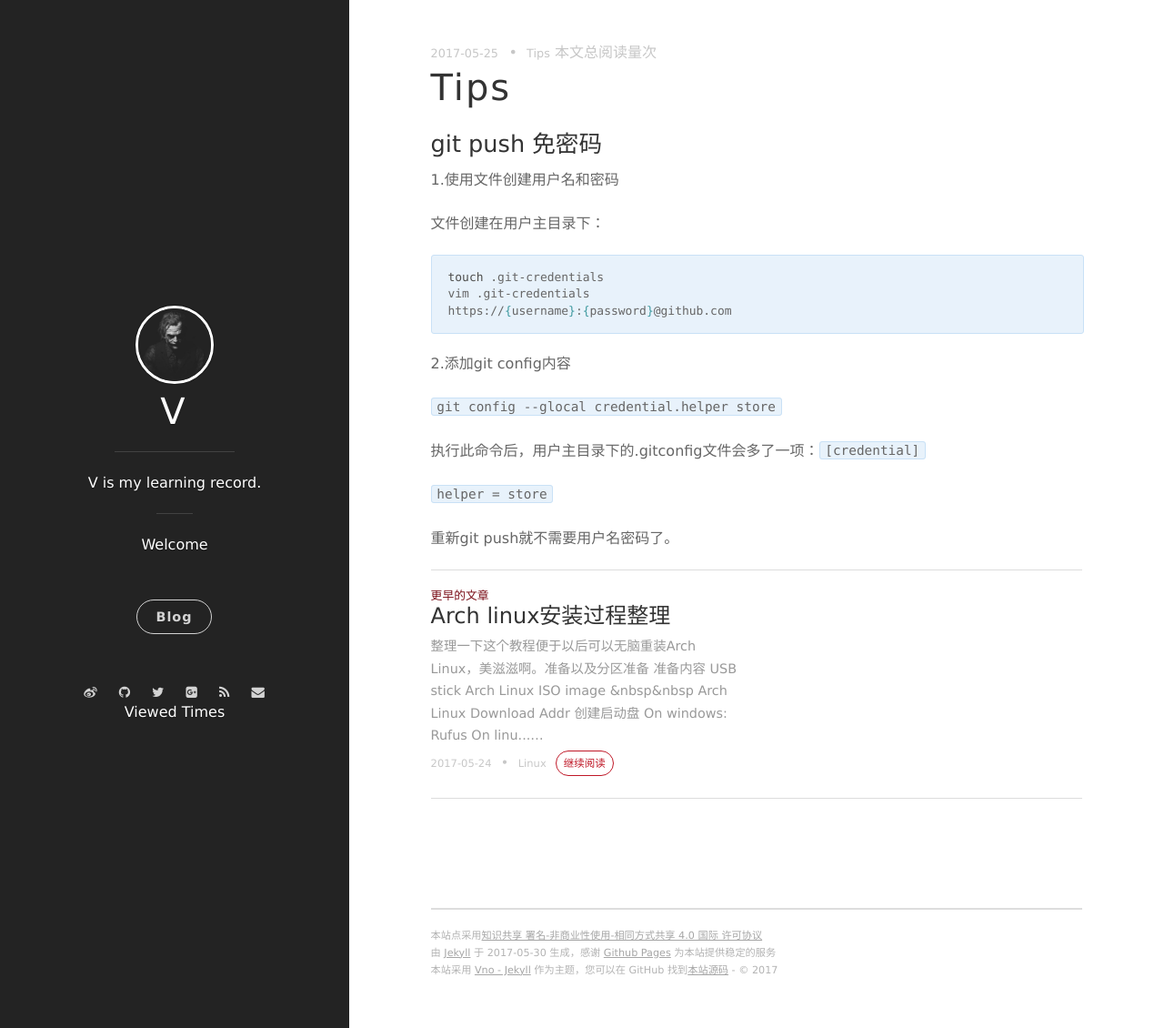
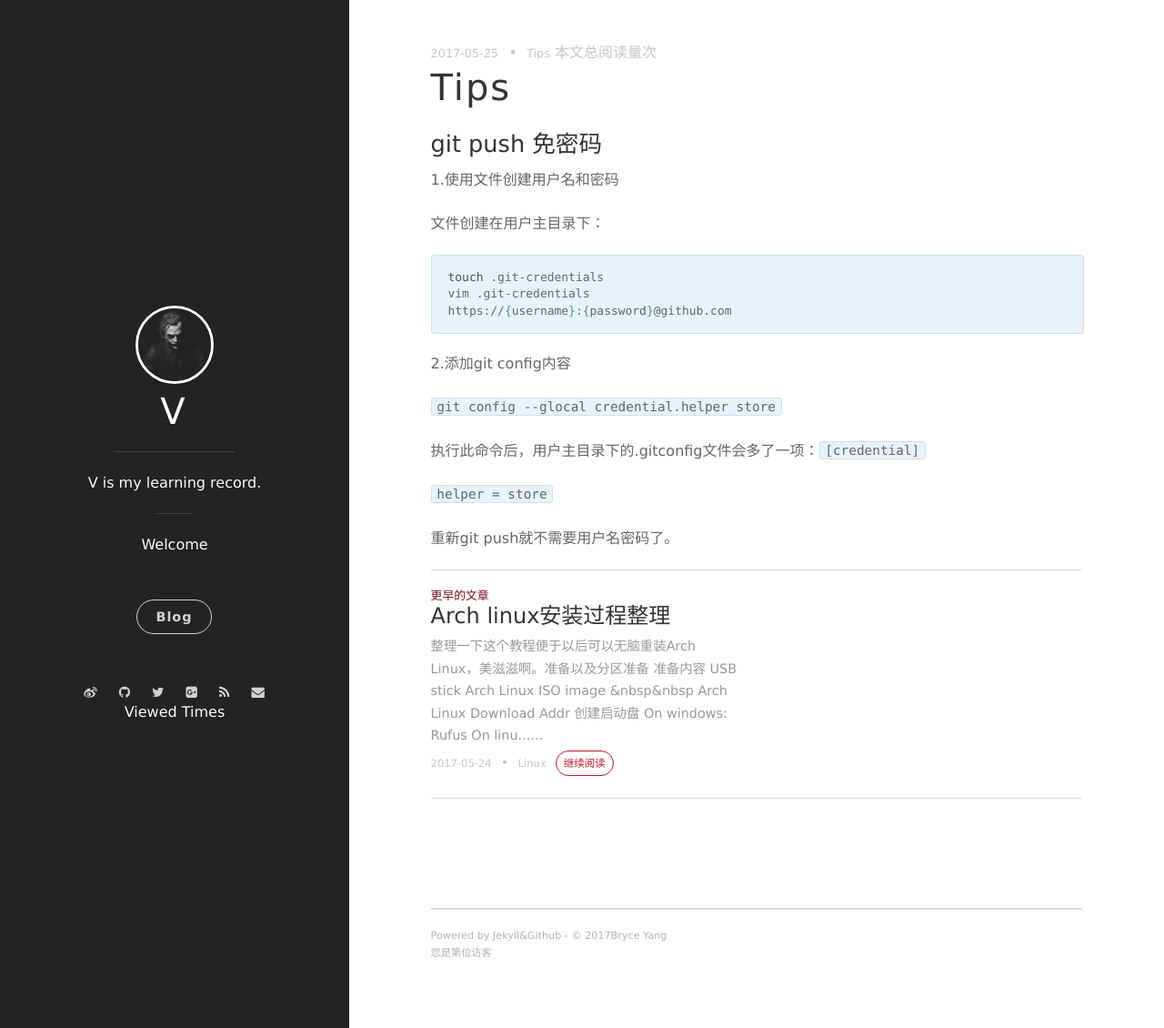
Before and after one commit to mrcwl/bryceyang.github.io, a Jekyll site: the page built from _posts/2017-05-25-Tips.markdown, in a window 1280 px wide and 1130 px high. Shown: the whole window at 91% size. Built offline with Jekyll 4.4.1, drawn with Linux system fonts in a browser that asks for light colours; nearby versions of some CDN libraries; comment, search, counter and statistics services are not loaded.

Commit message:
remove some contents

```diff
--- a/_includes/footer.html
+++ b/_includes/footer.html
@@ -1,7 +1,8 @@
 <section class="footer">
     <footer>
-    	<span class="footer__copyright">本站点采用<a href="http://creativecommons.org/licenses/by-nc-sa/4.0/">知识共享 署名-非商业性使用-相同方式共享 4.0 国际 许可协议</a></span>
-        <span class="footer__copyright">由 <a href="https://jekyllrb.com">Jekyll</a> 于 {{ site.time | date: "%F" }} 生成，感谢 <a href="https://pages.github.com/">Github Pages</a> 为本站提供稳定的服务</span>
-        <span class="footer__copyright">本站采用 <a href="https://github.com/onevcat/vno-jekyll">Vno - Jekyll</a> 作为主题，您可以在 GitHub 找到<a href="https://github.com/onevcat/OneV-s-Den">本站源码</a> - &copy; {{site.time | date: "%Y"}}</span>
+        <span class="footer__copyright">Powered by Jekyll&Github - &copy; {{site.time | date: "%Y"}}Bryce Yang</span>
+<span id="busuanzi_container_page_pv">
+  您是第<span id="busuanzi_value_page_pv"></span>位访客
+</span>
     </footer>
 </section>
```
